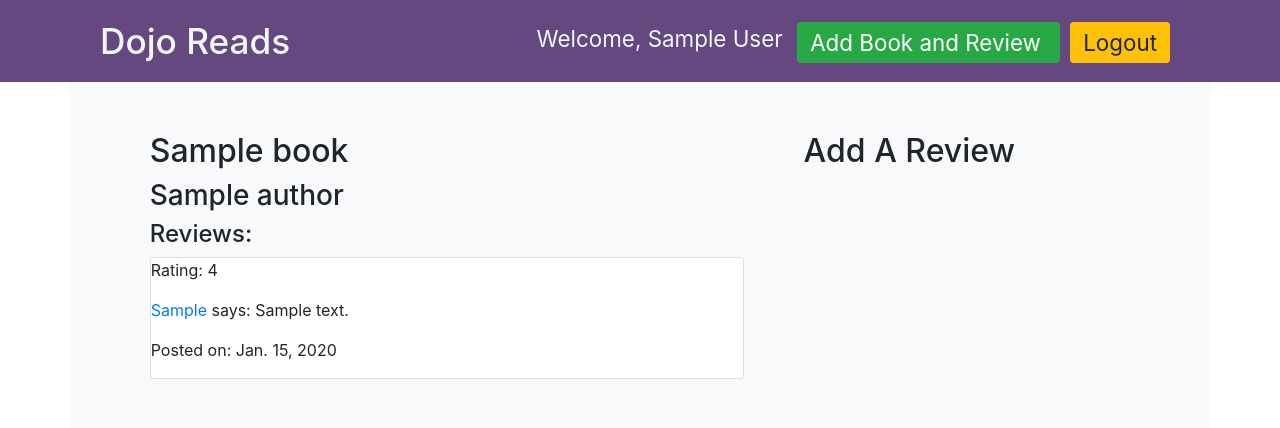
After one commit to jtclayt/django_dojo_reads, a Django app: page /books/1/ in a window 1280 px wide. The commit adds this page. Shown: the top 428 px of the page. Run offline with Django 3.2, Linux system fonts and the light colour scheme; a user stored in the database is signed in; tables that the repository leaves empty hold one stand-in row (values such as "Sample post"); some libraries are stand-ins or nearby versions.

Commit message:
Add logic for adding a new book, author and review. Make book title and author name unique.

```diff
--- a/app/models.py
+++ b/app/models.py
@@ -11,28 +11,28 @@ class ReviewManager(models.Manager):
             errors['title'] = 'Title must be 2 or more characters'
 
         # Author validations
-        if 'author-input' not in postData or 'author-select' not in postData:
+        if not (postData['author'] or postData['author_id']):
             errors['author'] = 'Need to select or input an author.'
-        elif len(postData['author-input']) < 2:
+        elif len(postData['author']) > 0 and len(postData['author']) < 2:
             errors['author'] = 'Author name must be 3 or more characters'
 
         # Review validations
         if len(postData['review']) < 10:
             errors['review'] = 'Review must be 10 or more characters'
-        if postData['rating'] < 1 or postData['rating'] > 5:
+        if int(postData['rating']) < 1 or int(postData['rating']) > 5:
             errors['rating'] = 'Rating must be between 1 and 5'
 
         return errors
 
 
 class Author(models.Model):
-    name = models.CharField(max_length=255)
+    name = models.CharField(max_length=255, unique=True)
     created_at = models.DateTimeField(auto_now_add=True)
     updated_at = models.DateTimeField(auto_now=True)
 
 
 class Book(models.Model):
-    title = models.CharField(max_length=255)
+    title = models.CharField(max_length=255, unique=True)
     author = models.ForeignKey(
         Author,
         related_name='books',
@@ -42,7 +42,7 @@ class Book(models.Model):
     updated_at = models.DateTimeField(auto_now=True)
 
 
-class Reviews(models.Model):
+class Review(models.Model):
     review = models.TextField()
     rating = models.SmallIntegerField()
     book = models.ForeignKey(
--- /dev/null
+++ b/app/templates/book-detail.html
@@ -0,0 +1,55 @@
+<!--
+  Author: Justin Clayton
+-->
+<!DOCTYPE html>
+<html lang="en">
+<head>
+  <meta charset="UTF-8">
+  <meta name="viewport" content="width=device-width, initial-scale=1.0">
+  <title>Home</title>
+  {% load static %}
+  <link rel="stylesheet"
+    href="https://stackpath.bootstrapcdn.com/bootstrap/4.5.0/css/bootstrap.min.css"
+    integrity="sha384-9aIt2nRpC12Uk9gS9baDl411NQApFmC26EwAOH8WgZl5MYYxFfc+NcPb1dKGj7Sk"
+    crossorigin="anonymous">
+  <link rel="stylesheet" href="{% static 'css/normalize.css' %}">
+  <link rel="stylesheet" href="{% static 'css/base.css' %}">
+  <link rel="stylesheet" href="{% static 'app/css/books.css' %}">
+  <script src="https://ajax.googleapis.com/ajax/libs/jquery/3.5.1/jquery.min.js"></script>
+  <script src="{% static 'js/index.js' %}"></script>
+</head>
+<body>
+  <header>
+    <h1>Dojo Reads</h1>
+    <div id="status">
+      <p>Welcome, {{ request.user.get_full_name }}</p>
+      <a class="btn btn-success" href="{% url 'app:new_book' %}">
+        Add Book and Review
+      </a>
+      <a class="btn btn-warning" href="{% url 'users:logout' %}">Logout</a>
+    </div>
+  </header>
+  <main class="container bg-light">
+    <div class="row">
+      <section class="col-lg-7">
+        <h2>{{ book.title }}</h2>
+        <h3>{{ book.author.name }}</h3>
+        <h4>Reviews:</h4>
+        {% for review in book.reviews.all %}
+        <div class="card">
+          <p>Rating: {{ review.rating }}</p>
+          <p>
+            <a href="#">{{ review.created_by.alias }}</a>
+            says: {{ review.review }}
+          </p>
+          <p>Posted on: {{ review.created_at.date }}</p>
+        </div>
+        {% endfor %}
+      </section>
+      <form class="col-lg-4">
+        <h2>Add A Review</h2>
+      </form>
+    </div>
+  </main>
+</body>
+</html>
--- a/app/urls.py
+++ b/app/urls.py
@@ -1,10 +1,11 @@
 from django.urls import path
-from .views import index, new_book, BooksView
+from .views import index, new_book, BooksView, BookDetailView
 
 app_name = 'app'
 
 urlpatterns = [
     path('', index, name='index'),
     path('books/', BooksView.as_view(), name='books'),
+    path('books/<int:book_id>/', BookDetailView.as_view(), name='book_detail'),
     path('books/new/', new_book, name='new_book')
 ]
--- a/app/views.py
+++ b/app/views.py
@@ -1,7 +1,10 @@
-from django.shortcuts import render, redirect, reverse
+from django.shortcuts import render, redirect, reverse, get_object_or_404
 from django.views.generic import View
 from django.core.exceptions import ImproperlyConfigured
+from django.contrib import messages
 from django.contrib.auth.mixins import LoginRequiredMixin
+
+from .models import Author, Book, Review
 
 
 def index(request):
@@ -9,7 +12,8 @@ def index(request):
 
 
 def new_book(request):
-    return render(request, 'new-book.html')
+    context = {'authors': Author.objects.all()}
+    return render(request, 'new-book.html', context)
 
 
 class Main(object):
@@ -29,4 +33,33 @@ class BooksView(LoginRequiredMixin, Main, View):
         return render(request, self.get_template())
 
     def post(self, request):
-        return redirect(reverse('app:books'))
+        errors = Review.objects.validator(request.POST)
+        if len(errors) > 0:
+            for error in errors.items():
+                messages.error(request, error)
+            return redirect(reverse('app:new_book'))
+
+        if len(request.POST['author']) > 0:
+            author = Author.objects.get_or_create(
+                name__iexact=request.POST['author']
+            )
+        else:
+            author = get_object_or_404(Author, id=request.POST['author_id'])
+
+        book = Book.objects.create(title=request.POST['title'], author=author)
+        Review.objects.create(
+            review=request.POST['review'],
+            rating=int(request.POST['rating']),
+            book=book,
+            created_by=request.user
+        )
+        return redirect(reverse('app:books', args=(book.id,)))
+
+
+class BookDetailView(LoginRequiredMixin, Main, View):
+    login_url = '/users/login/'
+    template = 'book-detail.html'
+
+    def get(self, request, book_id):
+        context = {'book': get_object_or_404(Book, id=book_id)}
+        return render(request, self.get_template(), context)
```
Also changed, not shown: app/templates/new-book.html (+7 -4 lines), app/migrations/0002_auto_20200722_2336.py (added), app/migrations/0003_auto_20200723_0021.py (added).
